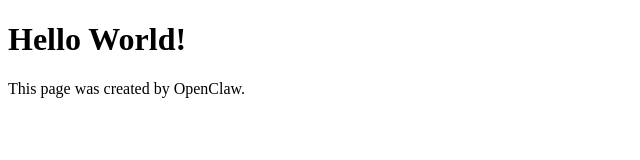
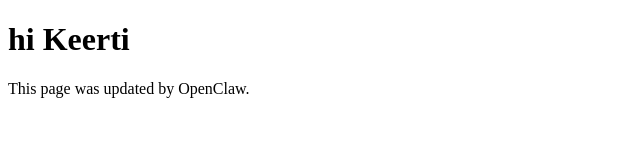
Before and after one commit to keertiopenclaw-cmd/hello-world-vercel-page, a plain HTML site: page index.html in a window 1280 px wide. Shown: the whole page, without its empty margins (0-640 px from the left). Drawn offline with Linux system fonts and the light colour scheme.

Commit message:
Update content to 'hi Keerti'

```diff
--- a/index.html
+++ b/index.html
@@ -1,10 +1,10 @@
 <!DOCTYPE html>
 <html>
 <head>
-    <title>Hello World</title>
+    <title>Hello Keerti</title>
 </head>
 <body>
-    <h1>Hello World!</h1>
-    <p>This page was created by OpenClaw.</p>
+    <h1>hi Keerti</h1>
+    <p>This page was updated by OpenClaw.</p>
 </body>
 </html>
```
